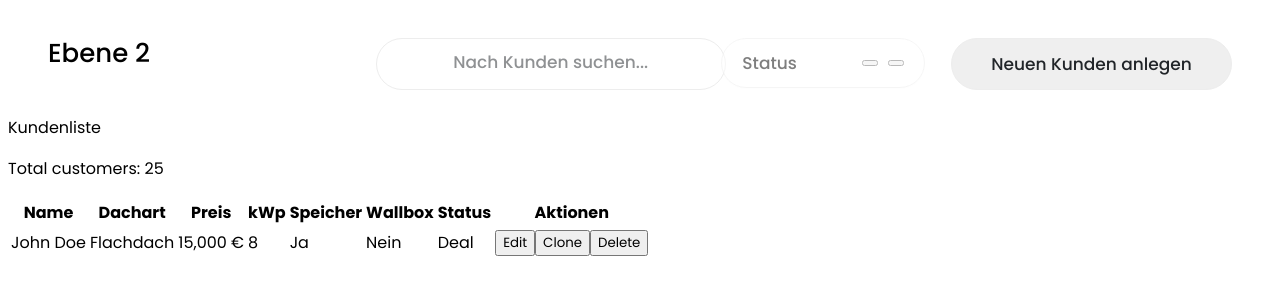
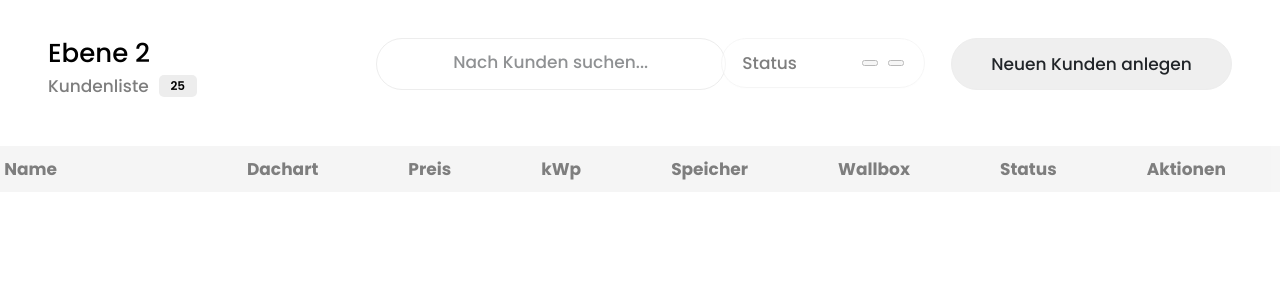
Before and after one commit to erenceviz/solarboy, a Nuxt app: page /admin in a window 1280 px wide. Shown: the top 300 px of the page. Built offline with nearby package versions, Linux system fonts and the light colour scheme.

Commit message:
started with the table, admin header far better than last commit, have to complete the filter options

```diff
--- a/components/FilterOptions.vue
+++ b/components/FilterOptions.vue
@@ -57,6 +57,7 @@ const selectedFilters = computed(() => {
 });
 
 const clearFilters = () => {
+  filterVisible.value = !filterVisible.value;
   Object.keys(filters.value).forEach(key => {
     filters.value[key] = false;
   });
@@ -108,9 +109,11 @@ const applyFilter = (filter) => {
       width: 240px;
       margin-right:100px;
       display: flex;
+      flex-direction: column;
       flex-wrap: nowrap; /* Ensure items stay on the same line */
       overflow: hidden; /* Hide overflow */
-      z-index: 1; /* Ensure it appears on top */
+      z-index: 10; /* Ensure it appears on top */
+      background-color: rgba(255, 255, 255, 0.9);
 
     }
 
@@ -140,4 +143,27 @@ const applyFilter = (filter) => {
         display:flex;
         flex-wrap:nowrap;
     }
+
+  /* Background colors for each filter option */
+  .filter-options li:nth-child(1) {
+    background-color: #CCFAF1;
+    border-color: #A5F1E1; /* Red */
+  }
+
+  .filter-options li:nth-child(2) {
+    background-color: #FAE7FF; /* Blue */
+    border-color: #F5D0FF;
+  }
+
+  .filter-options li:nth-child(3) {
+    background-color: #FFECD5; /* Green */
+    border-color: #F4E3CD;
+  }
+
+  .filter-options li:nth-child(4) {
+    background-color: #FEF8C3; /* Yellow */
+    border-color: #F2ECB4;
+  }
+
+
 </style>
--- a/pages/admin.vue
+++ b/pages/admin.vue
@@ -15,39 +15,40 @@
         <add-customer></add-customer>
 
       </div>
+
         <!-- Admin Panel Header zweite Reihe -->
-        <div class="customer-list-info">
-          <p>Kundenliste</p>
-          <p>Total customers: {{ totalCustomers }}</p>
+        <div class="customerlist-info">
+          <p class="kundenliste">Kundenliste</p>
+          <p class="anzahl-customer">{{ totalCustomers }}</p>
         </div>
 
       <!-- Adminpanel Tabelle -->
 
-      <div>
+      <div class="table-container" >
        <table>
         <thead>
-          <tr>
-            <th>Name</th>
+          <tr class="table-head">
+            <th style="margin-right: 100px;">Name</th>
             <th>Dachart</th>
             <th>Preis</th>
             <th>kWp</th>
             <th>Speicher</th>
             <th>Wallbox</th>
             <th>Status</th>
-            <th>Aktionen</th>
+            <th style="margin-right: 50px;" >Aktionen</th>
           </tr>
         </thead>
         <!--Einfügen der Customer Row Component-->
 
         <tbody>
-          <customer-row
+          <!-- <customer-row
             v-for="customer in customers"
             :key="customer.id"
             :customer="customer"
             @edit="editCustomer"
             @clone="cloneCustomer"
             @delete="deleteCustomer"
-            />
+            /> -->
         </tbody>
        </table>
       </div>
@@ -101,6 +102,36 @@
     margin-left:40px;
   }
 
+  .customerlist-info{
+    display:flex;
+    flex-direction: row;
+    flex-wrap:nowrap;
+    margin-top:-43px;
+    margin-left:40px;
+    gap: 10px;
+    align-items: center;
+  }
+
+  .kundenliste{
+    font-size:17px;
+    font-weight:500;
+    opacity: 50%;
+  }
+
+  .anzahl-customer{
+    border-radius: 5px;
+    background-color: #EDEDED;
+    height:22px;
+    width:38px;
+    font-size:12px;
+    font-weight:600;
+    line-height: 18px;
+    text-align: center;
+    display: flex;
+    align-items: center;
+    justify-content: center;
+  }
+
   .admin-header {
     display:flex;
     flex-direction: row;
@@ -109,6 +140,46 @@
 
   }
 
+ .table-head{
+  display: flex;
+  justify-content: space-between;
+  align-items: center;
+  text-align: center;
+  gap:70px;
+  border-radius: 5px;
+  background-color: #EDEDED;
+  font-weight: 400;
 
+ }
 
+  tbody {
+    text-align: center;
+  }
+
+  th {
+    padding: 10px; /* Adds padding to the header cells */
+
+    text-align: center; /* Centers the text inside each header cell */
+  }
+
+  thead {
+    text-align: center;
+  }
+
+  table {
+    width: 80%; /* Adjusts the width of the table, can be changed as needed */
+    border-collapse: collapse; /* Ensures the table cells share borders */
+  }
+
+  .table-container {
+    display: flex;
+    justify-content: center; /* Centers the table horizontally */
+    width: 1288px;
+    width: 100%; /* Ensures the container spans the entire width of the page */
+    font-size: 17px;
+    font-weight: 400;
+    opacity: 50%;
+    margin-top:30px;
+
+  }
 </style>
```
